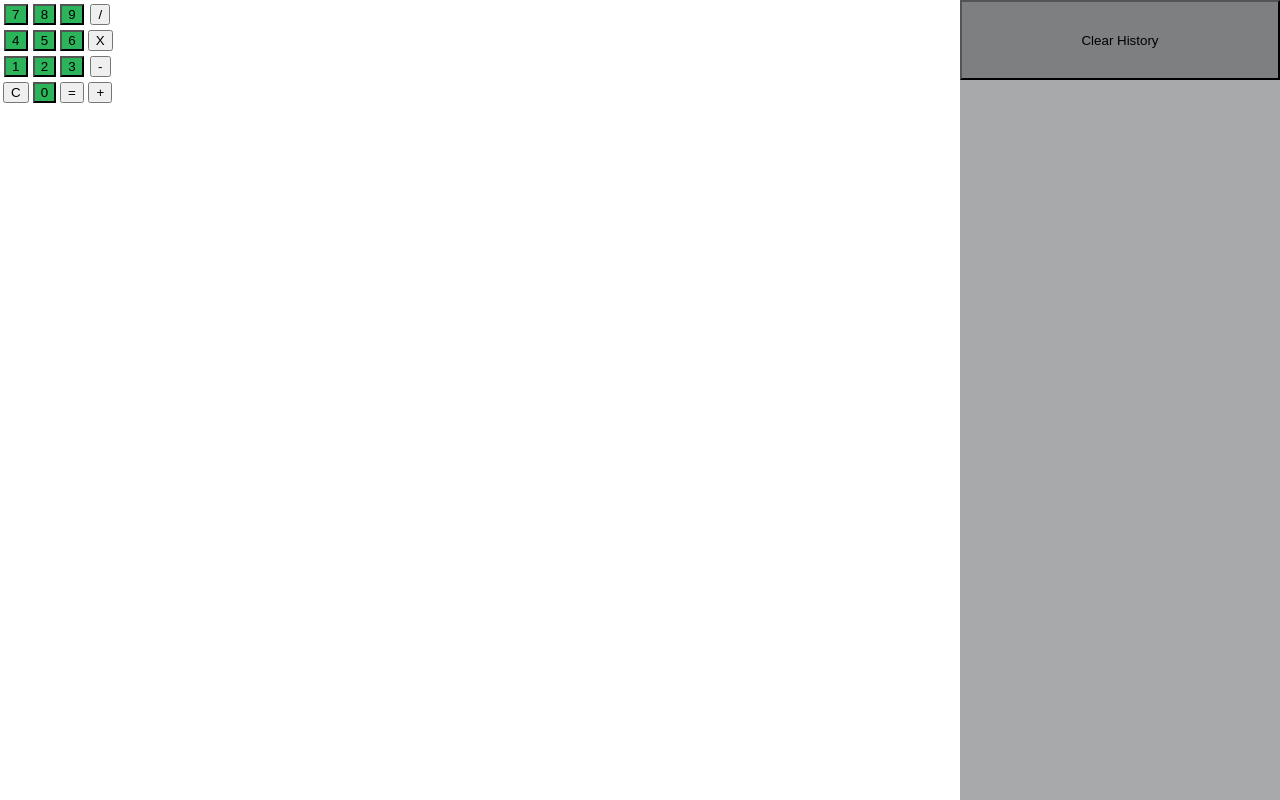
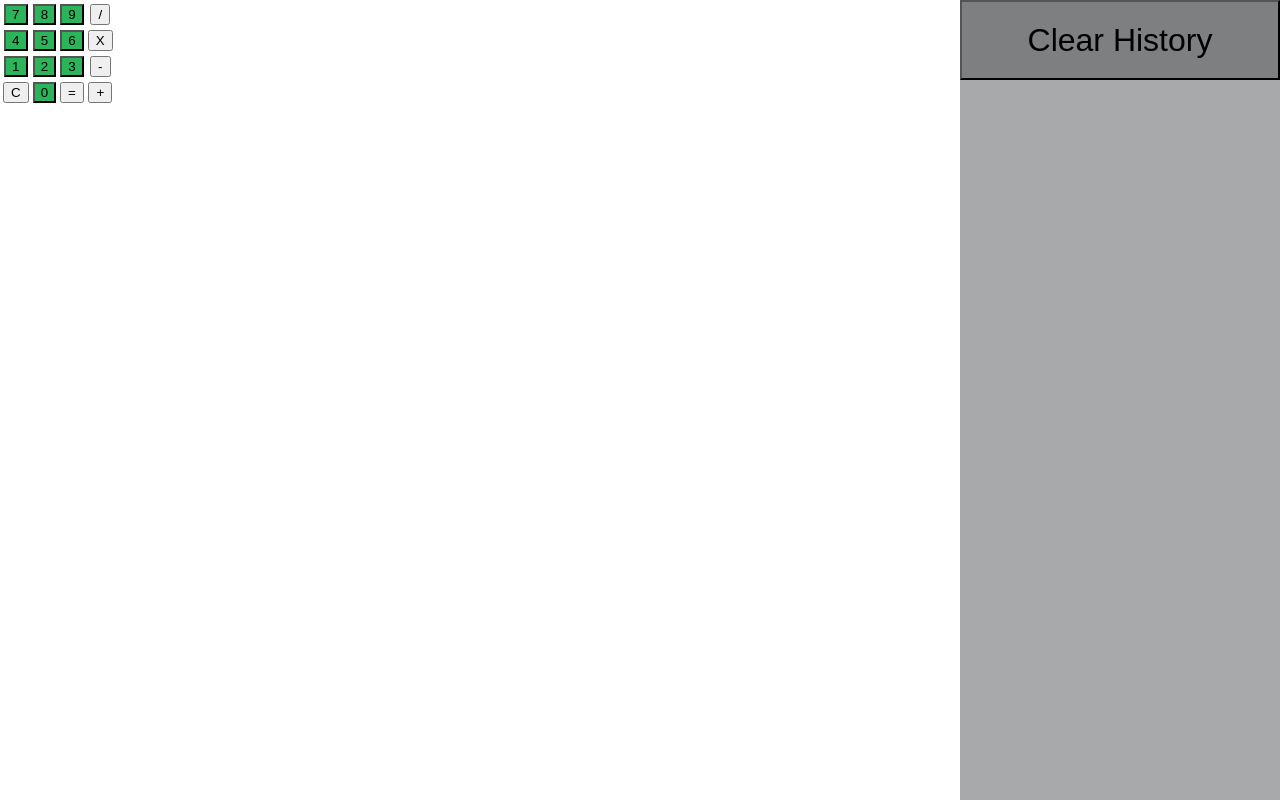
Before and after one commit to JoshuaWatson7024/CalculatorApp, a React (Create React App) app: page / in a window 1280 px wide. Built offline with nearby package versions, Linux system fonts and the light colour scheme.

Commit message:
Made Clear History text big

```diff
--- a/src/index.css
+++ b/src/index.css
@@ -29,6 +29,7 @@ code {
 }
 
 .clearHist{
+  font-size: 200%;
   background: rgb(126, 127, 128);
   position: fixed;
   top: 0%;
```
